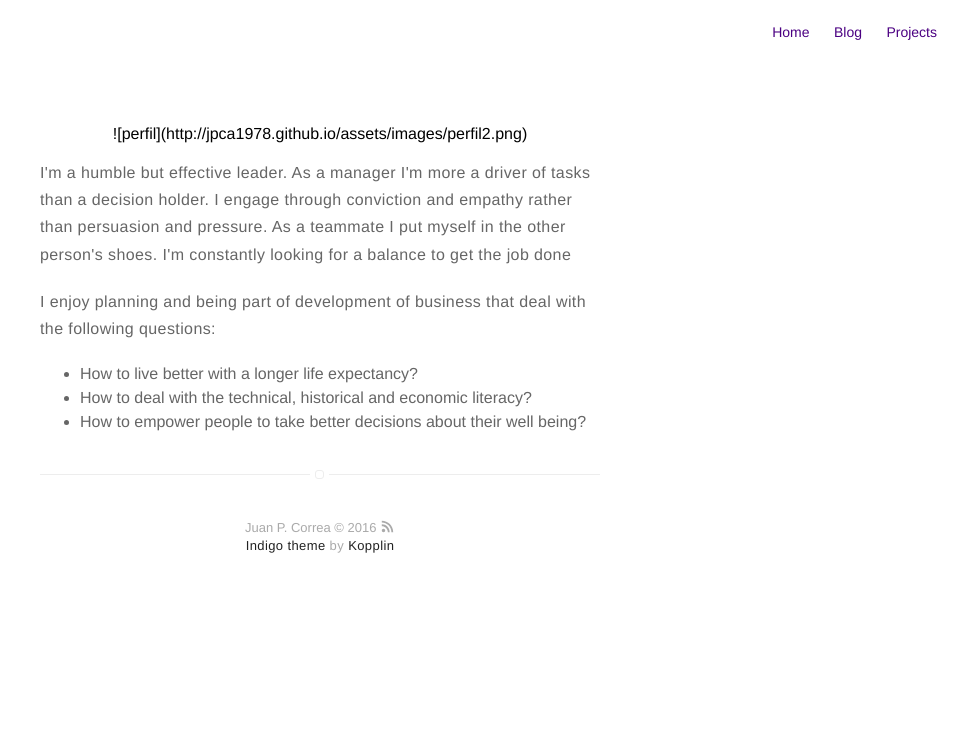
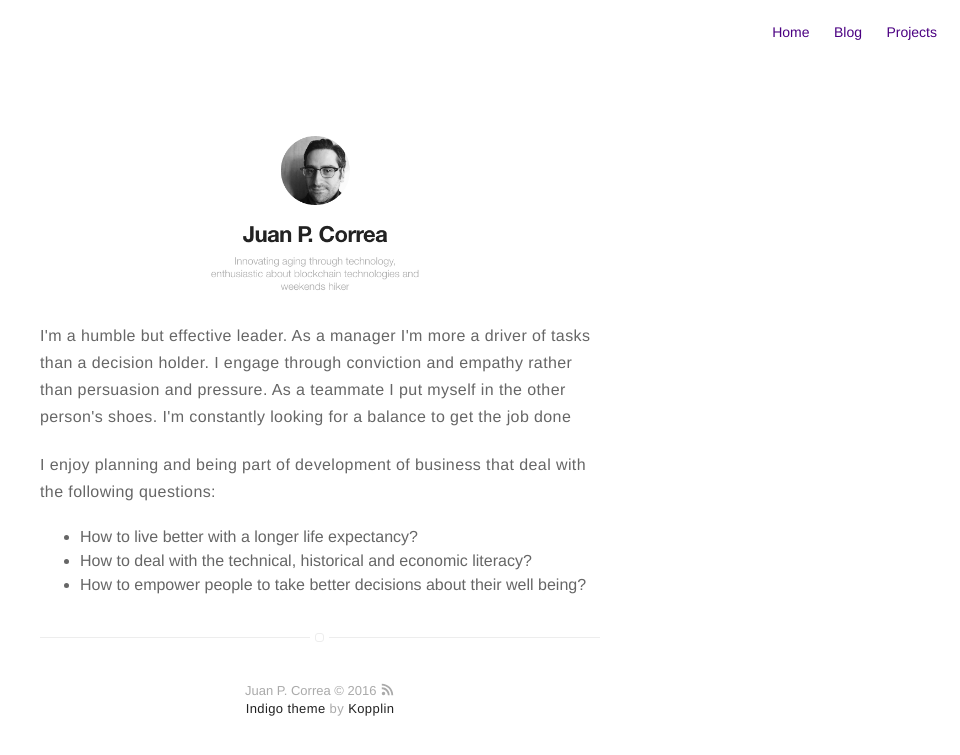
Before and after one commit to jpca1978/jpca1978.github.com, a Jekyll site: the page built from about.md, in a window 1280 px wide. Shown: the top 755 px of the page, without its empty margins (320-1280 px from the left). Built offline with Jekyll 4.4.1, drawn with Linux system fonts in a browser that asks for light colours.

Commit message:
Update about.md

```diff
--- a/about.md
+++ b/about.md
@@ -3,7 +3,7 @@ title: About
 layout: page
 permalink: /about/index.html
 ---
-<center>![perfil](http://jpca1978.github.io/assets/images/perfil2.png)</center>
+![perfil](http://jpca1978.github.io/assets/images/perfil2.png)
 <p>I'm a humble but effective leader. As a manager I'm more a driver of tasks than a decision holder. I engage through conviction and empathy rather than persuasion and pressure. As a teammate I put myself in the other person's shoes. I'm constantly looking for a balance to get the job done</p>
 
 <p>I enjoy planning and being part of development of business that deal with the following questions:</p>
```
